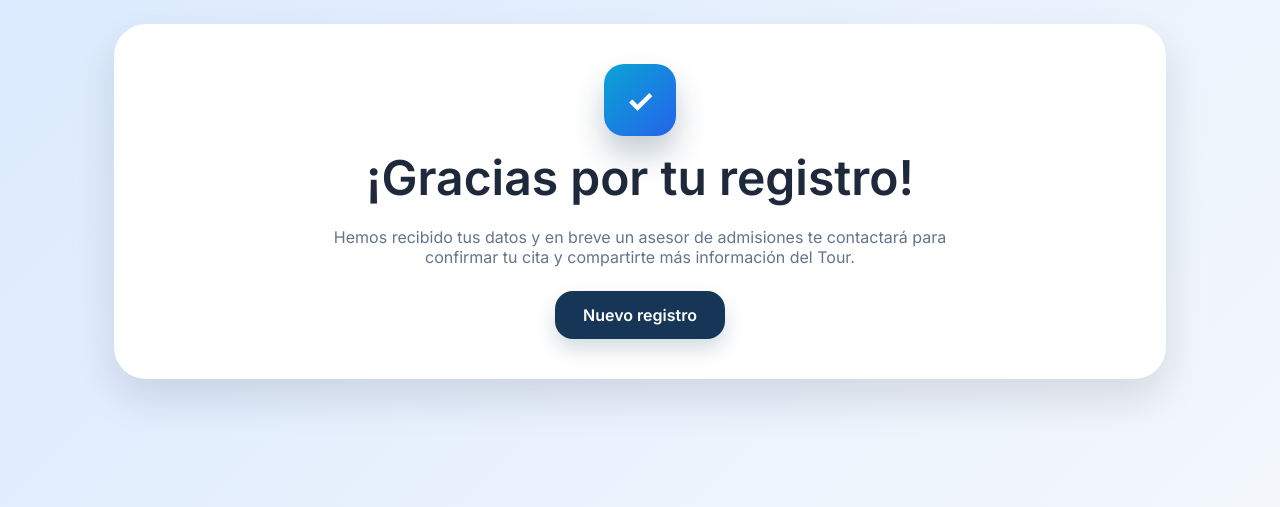
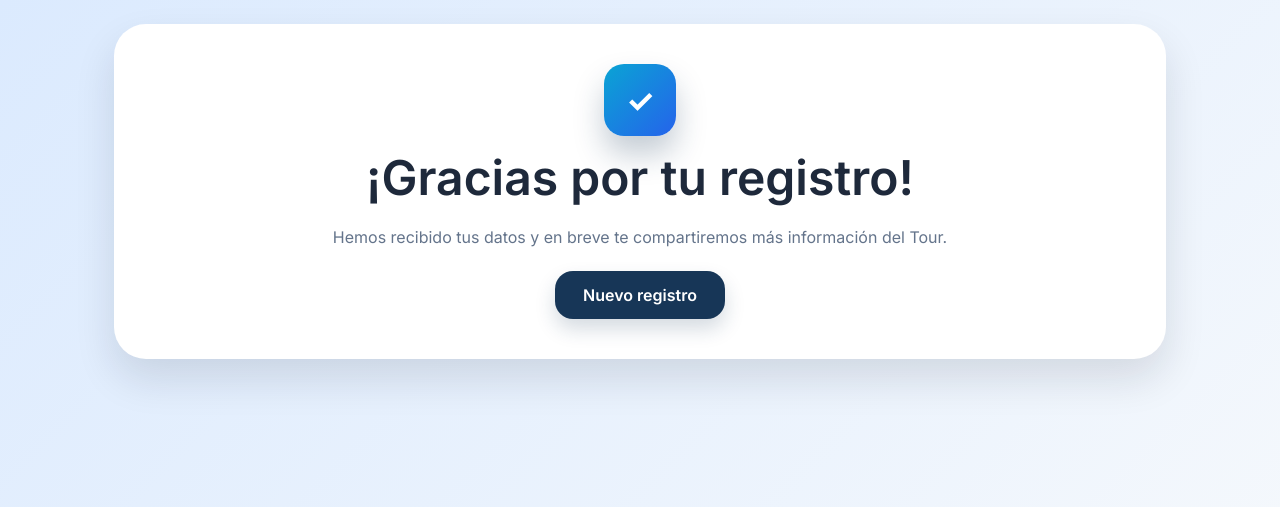
Before and after one commit to brandonminta/tour-chatbot, a FastAPI app: page /gracias in a window 1280 px wide. Shown: the top 507 px of the page. Run offline with FastAPI, Linux system fonts and the light colour scheme.

Commit message:
Update thank_you.html

```diff
--- a/app/templates/thank_you.html
+++ b/app/templates/thank_you.html
@@ -15,8 +15,7 @@
             <div class="thanks-icon" aria-hidden="true">✓</div>
             <h1>¡Gracias por tu registro!</h1>
             <p class="thanks-copy">
-                Hemos recibido tus datos y en breve un asesor de admisiones te contactará
-                para confirmar tu cita y compartirte más información del Tour.
+                Hemos recibido tus datos y en breve te compartiremos más información del Tour.
             </p>
             <div class="thanks-actions">
                 <a class="thanks-link" href="/">Nuevo registro</a>
```
